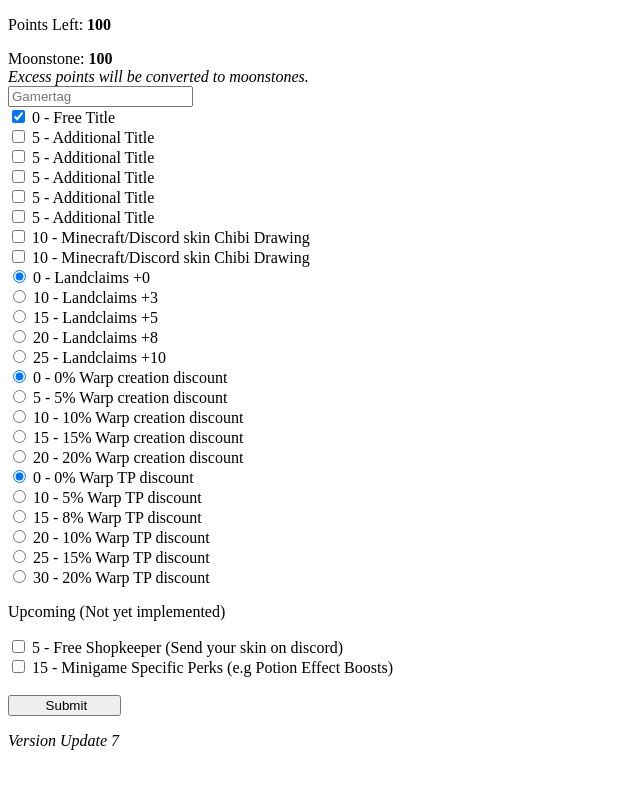
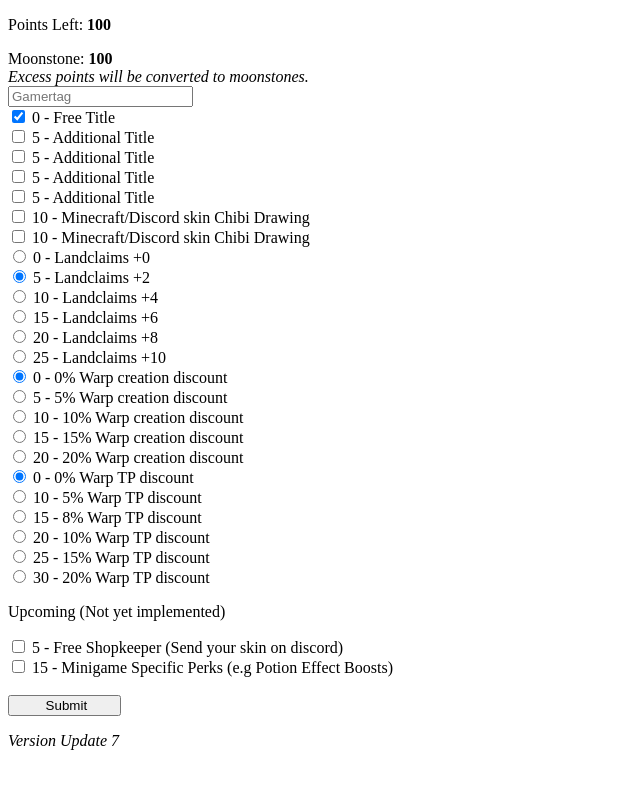
Before and after one commit to wryjonue/perks, a plain HTML site: page index.html in a window 1280 px wide. Shown: the whole page, without its empty margins (0-640 px from the left). Drawn offline with Linux system fonts and the light colour scheme.

Commit message:
Update index.html

```diff
--- a/index.html
+++ b/index.html
@@ -30,17 +30,12 @@
     </label>
     <br>
     <label>
-        <input type="checkbox" name="title" value="5:FreeTitle" onclick="pointUpdater(this)">
+        <input type="checkbox" name="title" value="5:FreeTitle3" onclick="pointUpdater(this)">
         5 - Additional Title
     </label>
     <br>
     <label>
-        <input type="checkbox" name="title" value="5:FreeTitle" onclick="pointUpdater(this)">
-        5 - Additional Title
-    </label>
-    <br>
-    <label>
-        <input type="checkbox" name="title" value="5:FreeTitle" onclick="pointUpdater(this)">
+        <input type="checkbox" name="title" value="5:FreeTitle4" onclick="pointUpdater(this)">
         5 - Additional Title
     </label>
     <br>
@@ -60,13 +55,18 @@
     </label>
     <br>
     <label>
-        <input type="radio" name="landclaim" value="10:Landclaim3" onclick="pointUpdater(this)">
-        10 - Landclaims +3
+        <input type="radio" name="landclaim" value="5:Landclaim2" checked onclick="pointUpdater(this)">
+        5 - Landclaims +2
     </label>
     <br>
     <label>
-        <input type="radio" name="landclaim" value="15:Landclaim5" onclick="pointUpdater(this)">
-        15 - Landclaims +5
+        <input type="radio" name="landclaim" value="10:Landclaim4" onclick="pointUpdater(this)">
+        10 - Landclaims +4
+    </label>
+    <br>
+    <label>
+        <input type="radio" name="landclaim" value="15:Landclaim6" onclick="pointUpdater(this)">
+        15 - Landclaims +6
     </label>
     <br>
     <label>
@@ -140,7 +140,7 @@
     </label>
     <br>
     <label>
-        <input type="checkbox" name="shopkeeper" value="5:Shopkeeper" onclick="pointUpdater(this)">
+        <input type="checkbox" name="shopkeeper" value="5:MinigamePerks" onclick="pointUpdater(this)">
         15 - Minigame Specific Perks (e.g Potion Effect Boosts)
     </label>
     <br>
```
